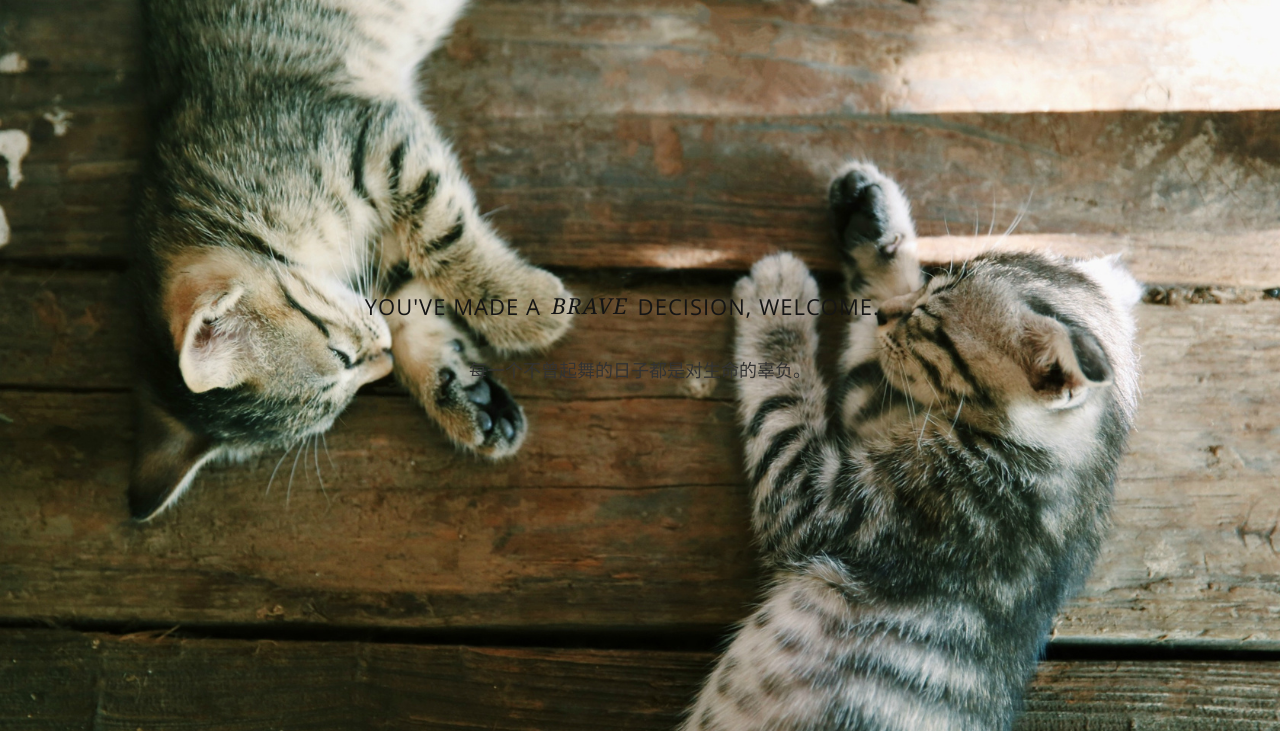
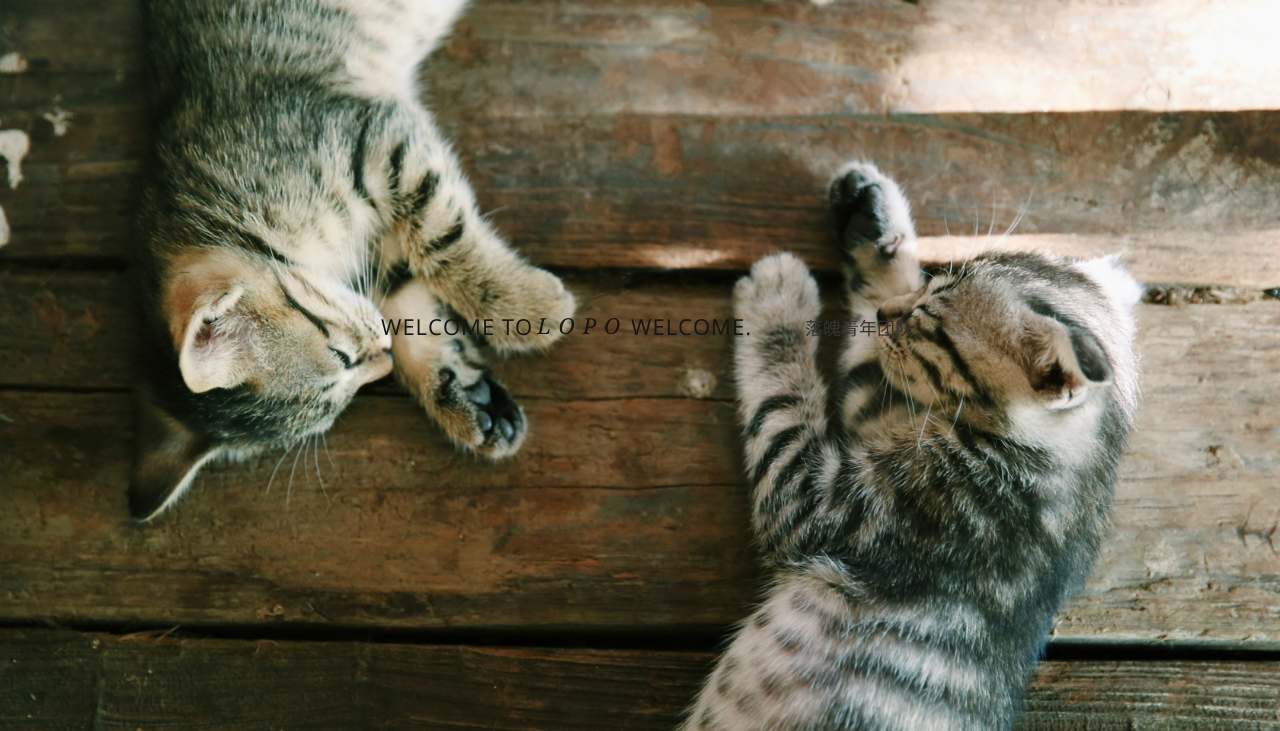
Before and after one commit to Duomigarden/Duomigarden.github.io, a plain HTML site: page archives/2023/08/index.html in a window 1280 px wide. Shown: the part 69-800 px from the top of the page. Drawn offline with Linux system fonts and the light colour scheme.

Commit message:
Site updated: 2023-08-09 14:05:06

```diff
--- a/archives/2023/08/index.html
+++ b/archives/2023/08/index.html
@@ -176,11 +176,11 @@
                 <div class="center-me animateme" data-when="exit" data-from="0" data-to="0.6" data-opacity="0" data-translatey="100">
                     <div>
 
-                        <h2>YOU'VE MADE A <span>BRAVE</span> DECISION, WELCOME.</h2>
+                        <h2>WELCOME to<span>L O P O</span> WELCOME.</h2>
                         <p></p>
 
                         <h2></h2>
-                        <p>每一个不曾起舞的日子都是对生命的辜负。</p>
+                        <p>落魄青年团队</p>
 
 
                     </div>
@@ -226,7 +226,7 @@
 <section id="statement">
     <div class="container text-center wow fadeInUp" data-wow-delay="0.5s">
         <div class="row">
-            <p>虽然还没想好写点什么，但是总觉得这里放句话比较和谐。</p>
+            <p>眺望天空，即是未来</p>
         </div>
     </div>
 </section>
```
Also changed, not shown: archives/2023/index.html (+3 -3 lines), archives/index.html (+3 -3 lines), index.html (+3 -3 lines), img/favicon .ico (added), img/favicon.ico (deleted), img/logo.png.
